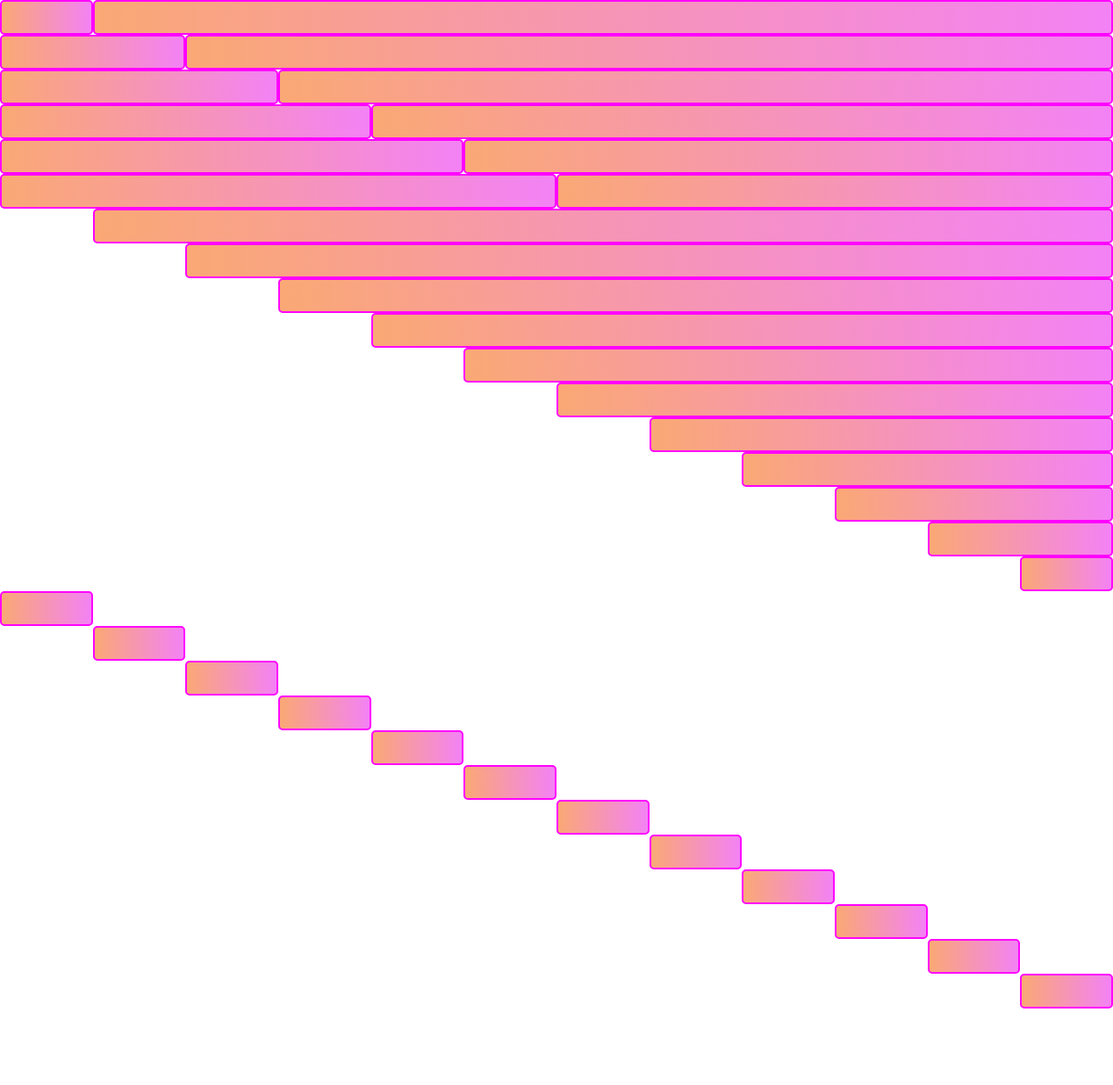
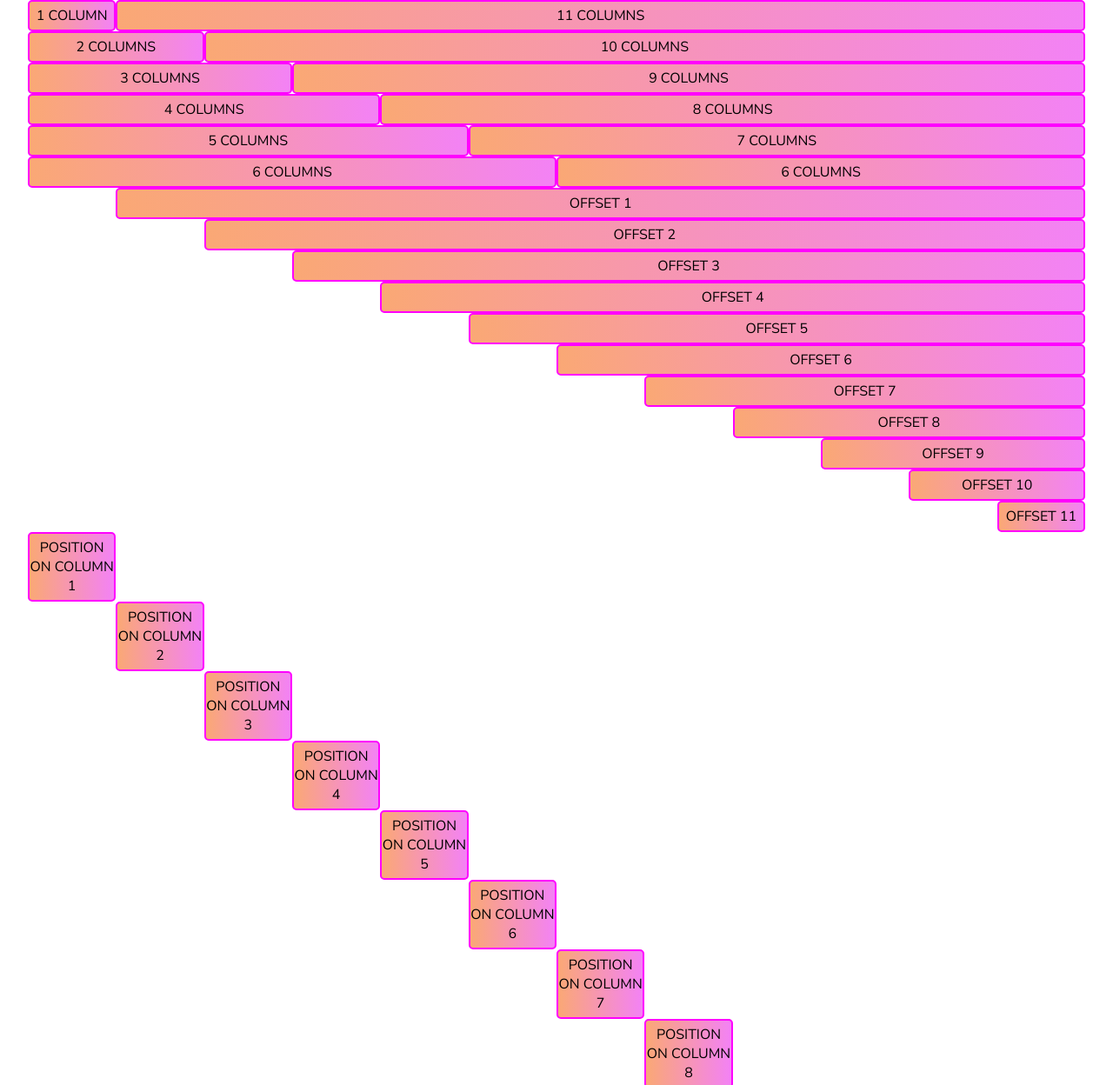
Before and after one commit to bafio93/html-css-12bool, a plain HTML site: page index.html in a window 1280 px wide. Shown: the top 1248 px of the page at 87% size. Before the commit the page ends 1160 px from the top, so only its background shows below. Drawn offline with Linux system fonts and the light colour scheme.

Commit message:
Fixed a major mistake! Now it's done!!! ;)

```diff
--- a/index.html
+++ b/index.html
@@ -4,48 +4,49 @@
         <meta charset="utf-8">
         <title>12-Bool</title>
         <link rel="stylesheet" href="style.css">
+        <link href="https://fonts.googleapis.com/css?family=Nunito+Sans&display=swap" rel="stylesheet">
     </head>
     <body>
         <div class="container">
-            <div class="col-1"></div>
-            <div class="col-11"></div>
-            <div class="col-2"></div>
-            <div class="col-10"></div>
-            <div class="col-3"></div>
-            <div class="col-9"></div>
-            <div class="col-4"></div>
-            <div class="col-8"></div>
-            <div class="col-5"></div>
-            <div class="col-7"></div>
-            <div class="col-6"></div>
-            <div class="col-6"></div>
+            <div class="col-1"><p>1 column</p></div>
+            <div class="col-11"><p>11 columns</p></div>
+            <div class="col-2"><p>2 columns</p></div>
+            <div class="col-10"><p>10 columns</p></div>
+            <div class="col-3"><p>3 columns</p></div>
+            <div class="col-9"><p>9 columns</p></div>
+            <div class="col-4"><p>4 columns</p></div>
+            <div class="col-8"><p>8 columns</p></div>
+            <div class="col-5"><p>5 columns</p></div>
+            <div class="col-7"><p>7 columns</p></div>
+            <div class="col-6"><p>6 columns</p></div>
+            <div class="col-6"><p>6 columns</p></div>
         </div>
         <div class="container">
-            <div class="col-11 offset-1"></div>
-            <div class="col-10 offset-2"></div>
-            <div class="col-9 offset-3"></div>
-            <div class="col-8 offset-4"></div>
-            <div class="col-7 offset-5"></div>
-            <div class="col-6 offset-6"></div>
-            <div class="col-5 offset-7"></div>
-            <div class="col-4 offset-8"></div>
-            <div class="col-3 offset-9"></div>
-            <div class="col-2 offset-10"></div>
-            <div class="col-1 offset-11"></div>
+            <div class="col-11 offset-1"><p>offset 1</p></div>
+            <div class="col-10 offset-2"><p>offset 2</p></div>
+            <div class="col-9 offset-3"><p>offset 3</p></div>
+            <div class="col-8 offset-4"><p>offset 4</p></div>
+            <div class="col-7 offset-5"><p>offset 5</p></div>
+            <div class="col-6 offset-6"><p>offset 6</p></div>
+            <div class="col-5 offset-7"><p>offset 7</p></div>
+            <div class="col-4 offset-8"><p>offset 8</p></div>
+            <div class="col-3 offset-9"><p>offset 9</p></div>
+            <div class="col-2 offset-10"><p>offset 10</p></div>
+            <div class="col-1 offset-11"><p>offset 11</p></div>
         </div>
         <div class="container">
-            <div class="col-1 right-empty-11"></div>
-            <div class="col-1 right-empty-10 offset-1"></div>
-            <div class="col-1 right-empty-9 offset-2"></div>
-            <div class="col-1 right-empty-8 offset-3"></div>
-            <div class="col-1 right-empty-7 offset-4"></div>
-            <div class="col-1 right-empty-6 offset-5"></div>
-            <div class="col-1 right-empty-5 offset-6"></div>
-            <div class="col-1 right-empty-4 offset-7"></div>
-            <div class="col-1 right-empty-3 offset-8"></div>
-            <div class="col-1 right-empty-2 offset-9"></div>
-            <div class="col-1 right-empty-1 offset-10"></div>
-            <div class="col-1 offset-11"></div>
+            <div class="col-1 right-empty-11"><p>position on column 1</p></div>
+            <div class="col-1 right-empty-10 offset-1"><p>position on column 2</p></div>
+            <div class="col-1 right-empty-9 offset-2"><p>position on column 3</p></div>
+            <div class="col-1 right-empty-8 offset-3"><p>position on column 4</p></div>
+            <div class="col-1 right-empty-7 offset-4"><p>position on column 5</p></div>
+            <div class="col-1 right-empty-6 offset-5"><p>position on column 6</p></div>
+            <div class="col-1 right-empty-5 offset-6"><p>position on column 7</p></div>
+            <div class="col-1 right-empty-4 offset-7"><p>position on column 8</p></div>
+            <div class="col-1 right-empty-3 offset-8"><p>position on column 9</p></div>
+            <div class="col-1 right-empty-2 offset-9"><p>position on column 10</p></div>
+            <div class="col-1 right-empty-1 offset-10"><p>position on column 11</p></div>
+            <div class="col-1 offset-11"><p>position on column 12</p></div>
         </div>
     </body>
 </html>
--- a/style.css
+++ b/style.css
@@ -6,12 +6,12 @@
 
 /* Styling container (row) */
 
-.row {
+.container {
     max-width: 95vw;
     margin: 0 auto;
 }
 
-.row::after {
+.container::after {
     display: table;
     clear: both;
     content: none;
@@ -21,6 +21,8 @@
 
 [class^=col-] {
     float: left;
+    padding: 5px 0;
+    text-align: center;
 }
 
 .col-1 {
@@ -170,8 +172,16 @@
 /* Some styling in order to see if things work properly */
 
 [class^=col] {
-    height: 5vh;
     background-image: linear-gradient(to right, rgb(250, 168, 117), rgb(243, 130, 245));
     border: 2px solid magenta;
     border-radius: 5px;
 }
+
+[class^=col] p {
+    color: black;
+    text-transform: uppercase;
+}
+
+* {
+    font-family: 'Nunito Sans', sans-serif;
+}
```
